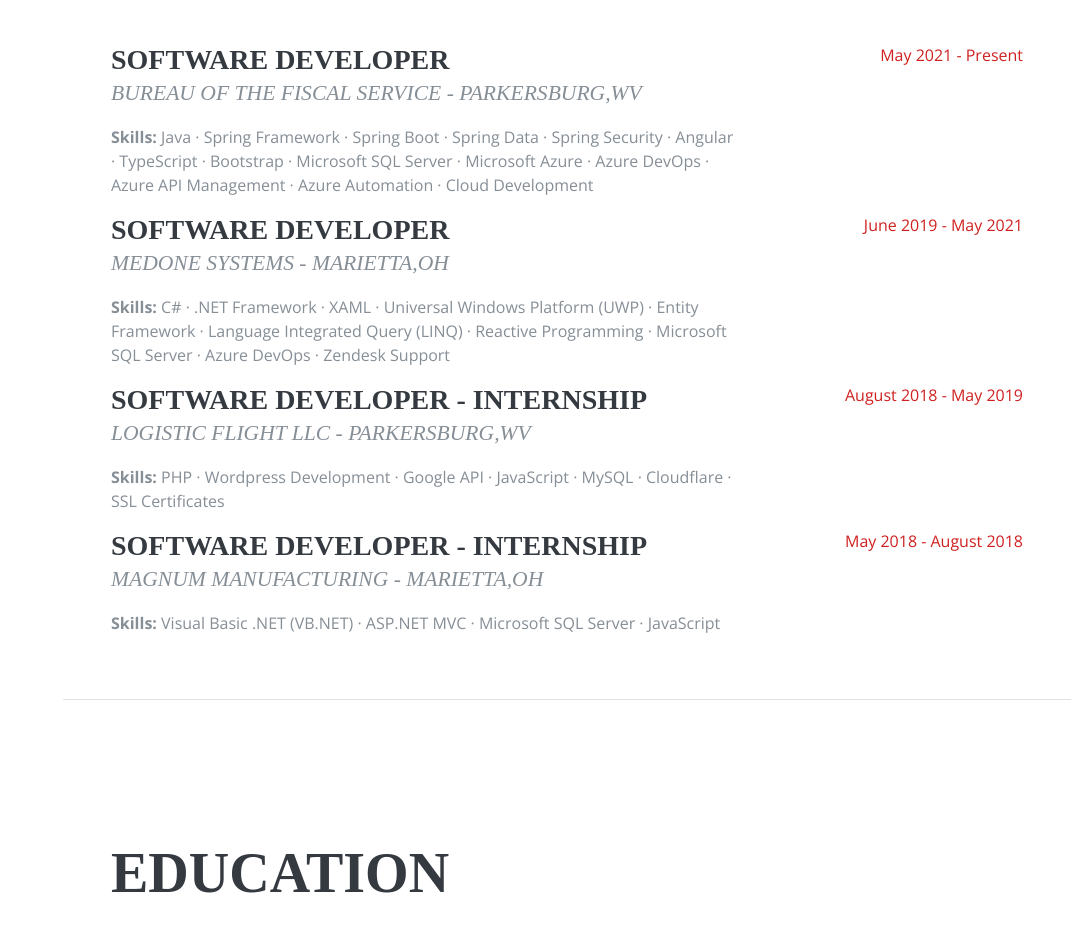
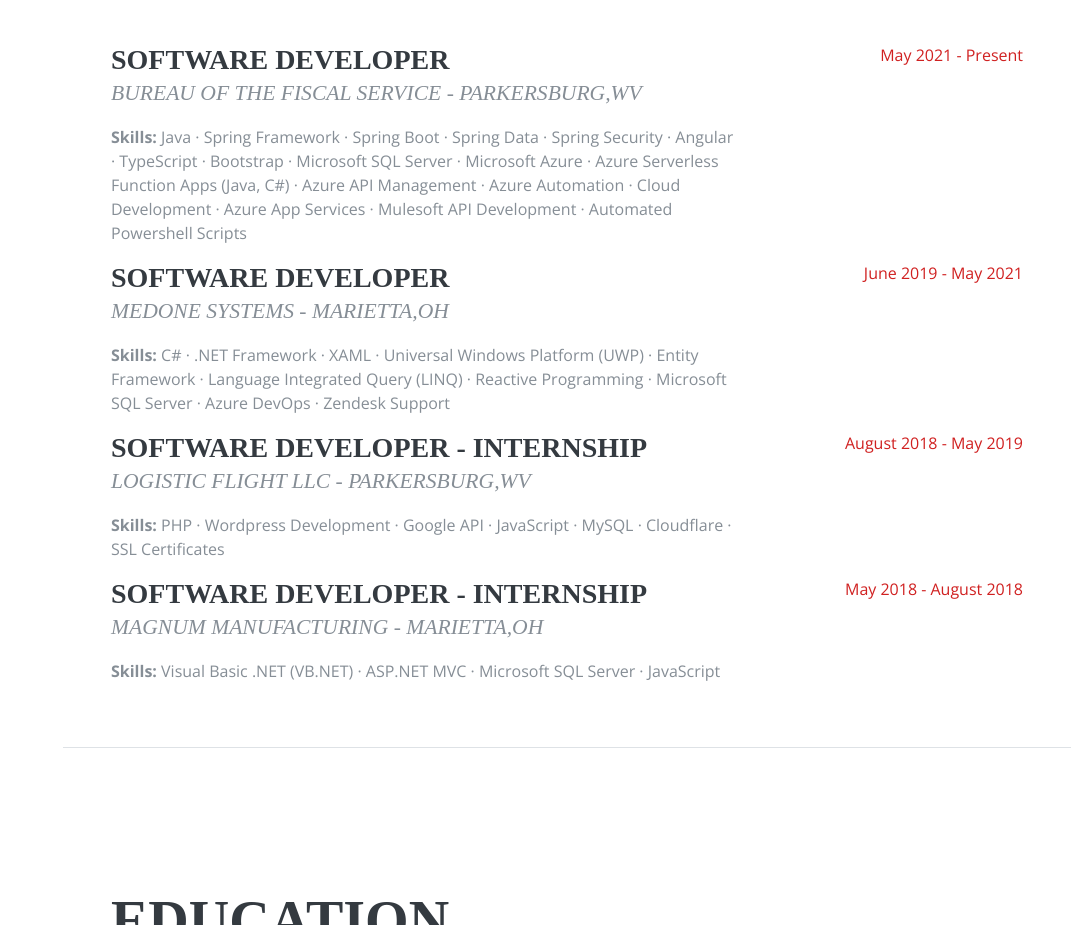
Before and after one commit to zcarroll4/about, a plain HTML site: page index.html in a window 1280 px wide. Shown: the part 800-1725 px from the top of the page, without its empty margins (209-1280 px from the left). Drawn offline with nearby package versions, Linux system fonts and the light colour scheme; a web font is replaced by a local one.

Commit message:
Update index.html

```diff
--- a/index.html
+++ b/index.html
@@ -122,8 +122,8 @@
                         <p>
                             <strong>Skills:</strong> Java · Spring Framework · Spring Boot · Spring Data · Spring
                             Security · Angular · TypeScript · Bootstrap · Microsoft SQL
-                            Server · Microsoft Azure · Azure DevOps · Azure API Management · Azure Automation · Cloud
-                            Development
+                            Server · Microsoft Azure · Azure Serverless Function Apps (Java, C#) · Azure API Management · Azure Automation · Cloud
+                            Development · Azure App Services · Mulesoft API Development · Automated Powershell Scripts
                         </p>
                         <p style="display: none;"></p>
                     </div>
```
